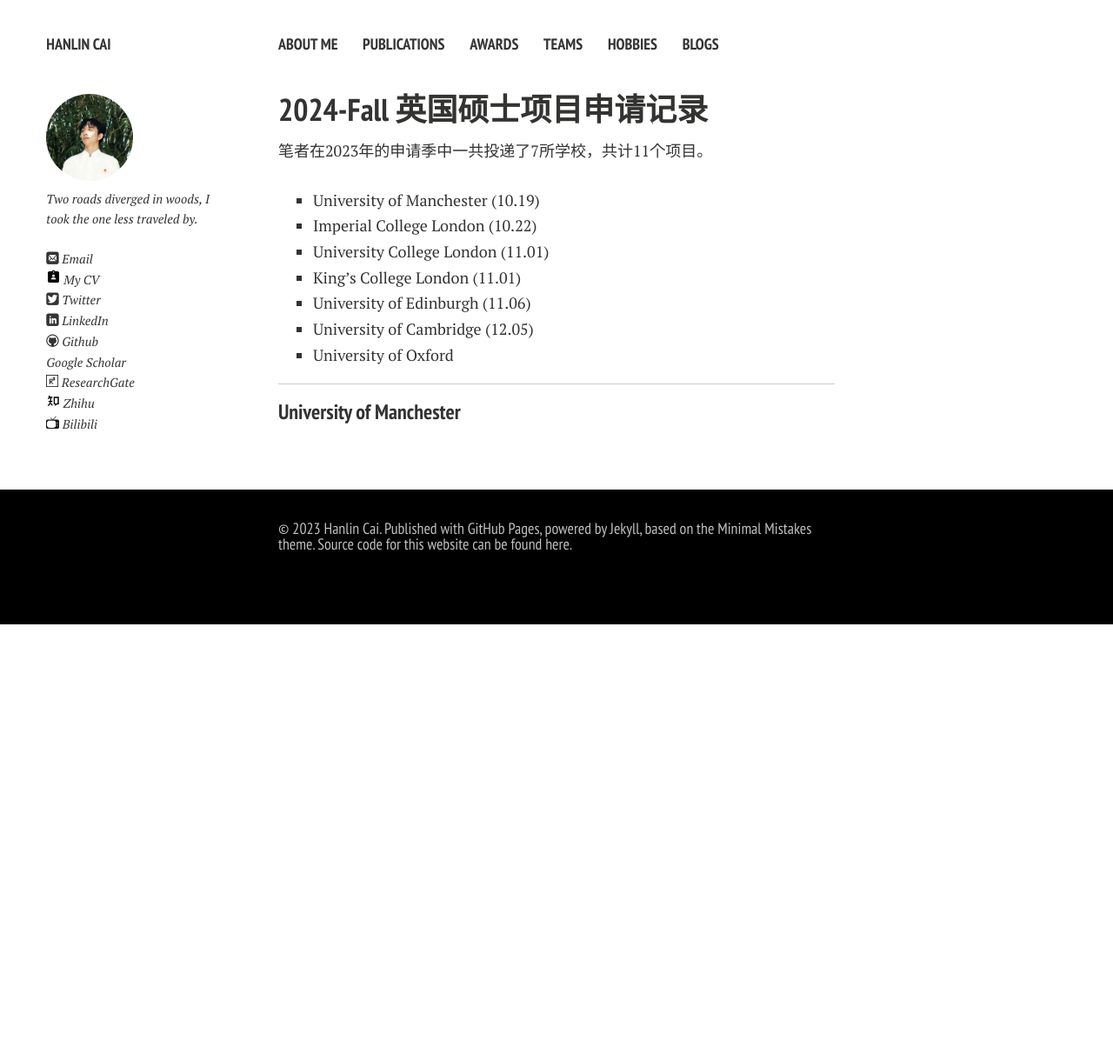
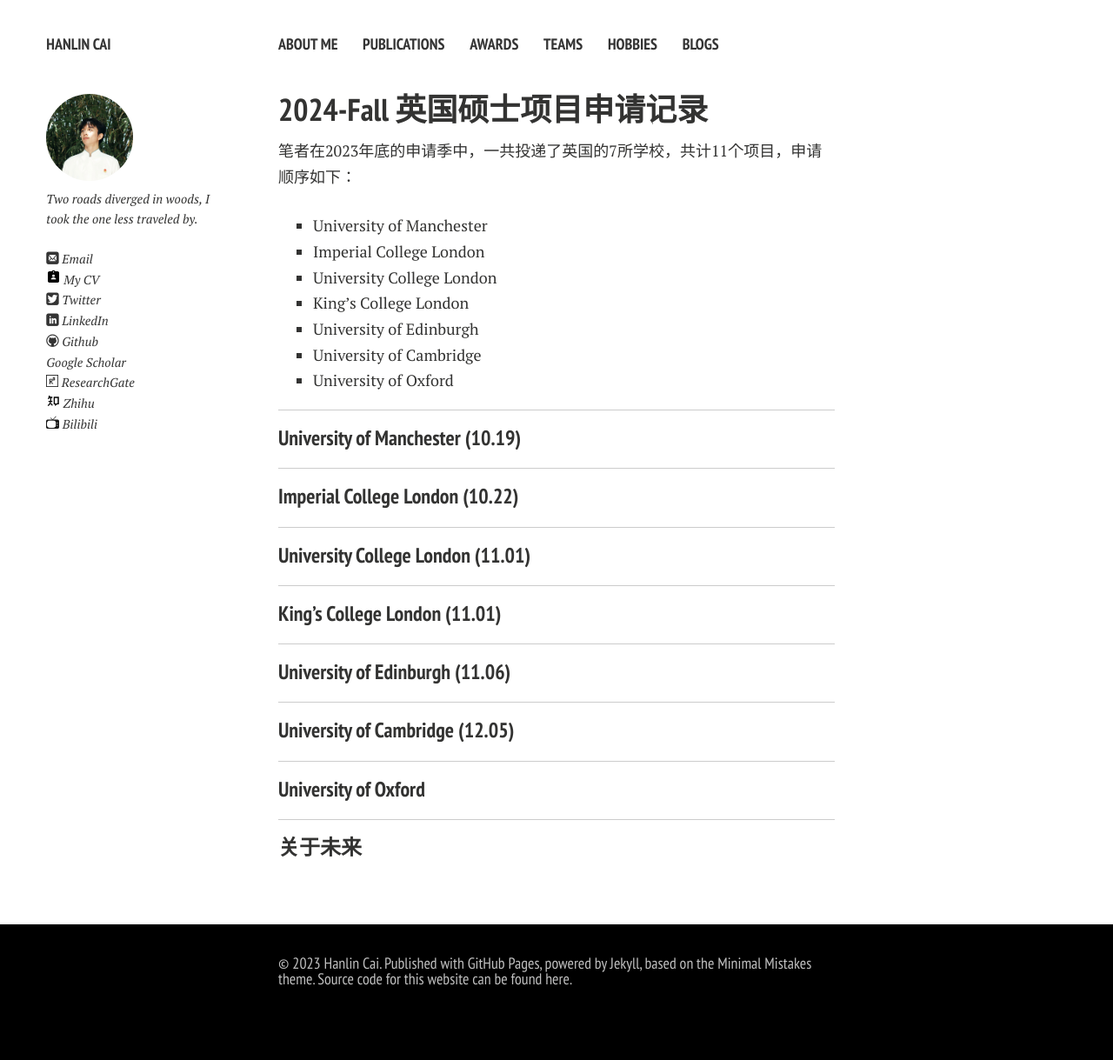
Before and after one commit to GuangLun2000/GuangLun2000.github.io, a Jekyll site: the page built from blogs/24fall.md, in a window 1280 px wide. Shown: the whole page at 87% size. Built offline with Jekyll 4.4.1, drawn with Linux system fonts in a browser that asks for light colours; nearby versions of some CDN libraries; comment, search, counter and statistics services are not loaded; a style sheet for code colours, icons or effects is not loaded; before the commit the page ends 900 px from its top, so only the background shows below that.

Commit message:
Update 24fall.md

```diff
--- a/blogs/24fall.md
+++ b/blogs/24fall.md
@@ -6,16 +6,82 @@
 
 ## 2024-Fall 英国硕士项目申请记录
 
-笔者在2023年的申请季中一共投递了7所学校，共计11个项目。
+笔者在2023年底的申请季中，一共投递了英国的7所学校，共计11个项目，申请顺序如下：
 
-- University of Manchester (10.19)
-- Imperial College London (10.22)
-- University College London (11.01)
-- King’s College London (11.01)
-- University of Edinburgh (11.06)
-- University of Cambridge (12.05)
+- University of Manchester
+- Imperial College London
+- University College London
+- King’s College London
+- University of Edinburgh
+- University of Cambridge
 - University of Oxford
+
+
+
+
 
 ---
 
-#### University of Manchester
+### University of Manchester (10.19)
+
+
+
+
+
+---
+
+### Imperial College London (10.22)
+
+
+
+
+
+----
+
+### University College London (11.01)
+
+
+
+
+
+
+
+---
+
+### King’s College London (11.01)
+
+
+
+
+
+---
+
+### University of Edinburgh (11.06)
+
+
+
+
+
+
+
+---
+
+### University of Cambridge (12.05)
+
+
+
+
+
+---
+
+### University of Oxford
+
+
+
+
+
+
+
+---
+
+### 关于未来
```
